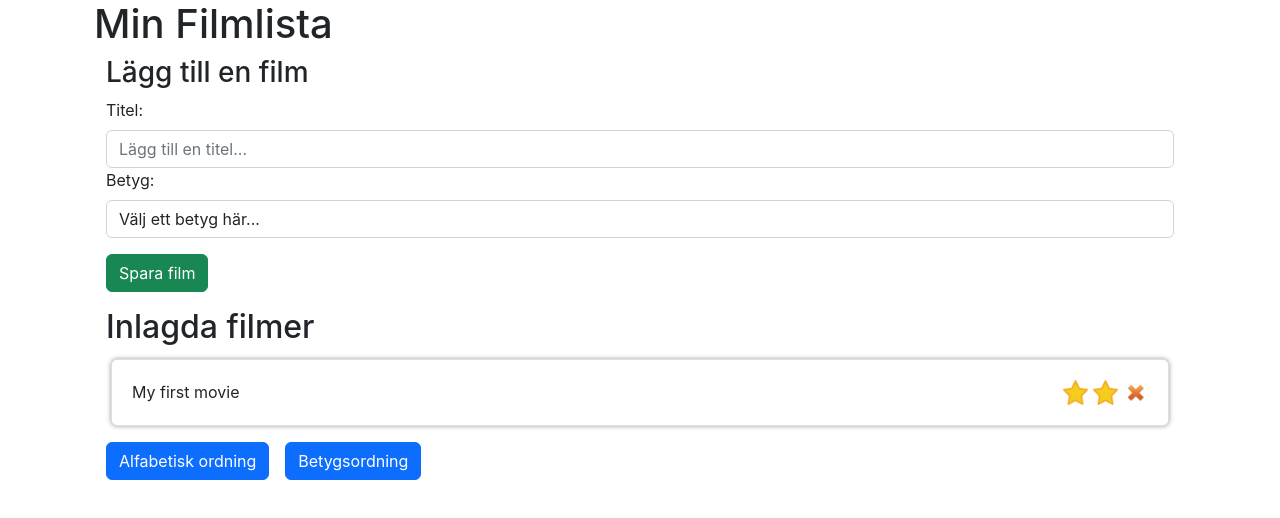
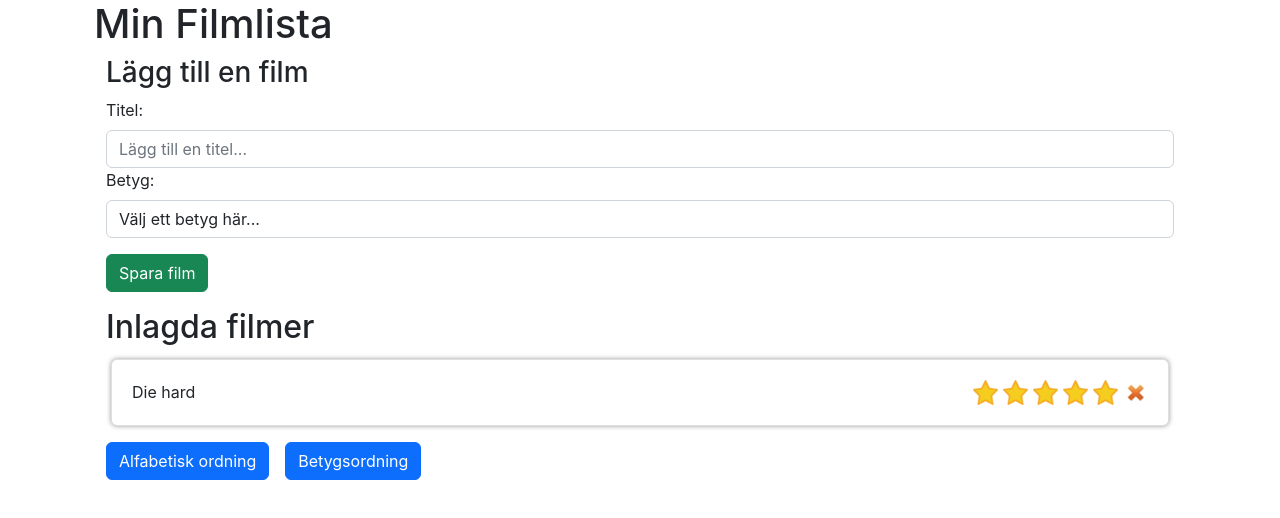
Before and after one commit to Raggmunk2/my-movies-assignment-6, a React (Create React App) app in the folder my-movies/: page / in a window 1280 px wide. Shown: the top 518 px of the page. Built offline with nearby package versions, Linux system fonts and the light colour scheme; the HTML template or start-up script is replaced by a standard one.

Commit message:
commented the code

```diff
--- a/my-movies/src/Movie.js
+++ b/my-movies/src/Movie.js
@@ -2,7 +2,11 @@ import React from "react";
 import deleteBtn from './/images/delete.png'
 import star from './/images/star.png'
 
-
+/**
+ * Function to render a list-item, with grade, title and delete button
+ * @param {the movie to render} props
+ * @returns list-item with the information of the movie-object
+ */
 export default function Movie(props){
 
     return (
--- a/my-movies/src/MovieAddForm.js
+++ b/my-movies/src/MovieAddForm.js
@@ -4,26 +4,40 @@ import Movie from "./Movie";
 export default function MovieAddForm(){
     const [movies, setMovies] = useState([
         {
-            title: "My first movie",
-            grade: '2'
+            title: "Die hard",
+            grade: '5'
         }
     ]);
-
+    /**
+     * Function to delete a movie from the list
+     * @param {The title to filter} title
+     */
     function deleteMovie(title){
         setMovies(movies.filter((item) => item.title !== title));
     }
+    /**
+     * Sorting function in alphabetic order
+     */
     function sortByAlpha(){
         const sorted = [...movies].sort((a,b) => a.title.localeCompare(b.title))
         setMovies(sorted);
     }
+    /**
+     * Sorting function in grade order
+     */
     function sortByGrade(){
         console.log(movies);
         const sorted = [...movies].sort((a,b) => a.grade.localeCompare(b.grade));
         setMovies(sorted);
     }
+
     const titleRef = useRef();
     const gradeRef = useRef();
-
+    /**
+     * Function to add a movie.
+     * Checks if there's not any empty values before adding
+     * @param {Event} e
+     */
     function addMovie(e){
         e.preventDefault();
         if(titleRef.current.value === "" || gradeRef.current.value === undefined || gradeRef.current.value == 0 || gradeRef.current.value === ""){
@@ -40,7 +54,6 @@ export default function MovieAddForm(){
 
     return(
         <div className="container">
-
           <h3>Lägg till en film</h3>
             <form id="form" onSubmit={addMovie}>
                 <fieldset>
```
